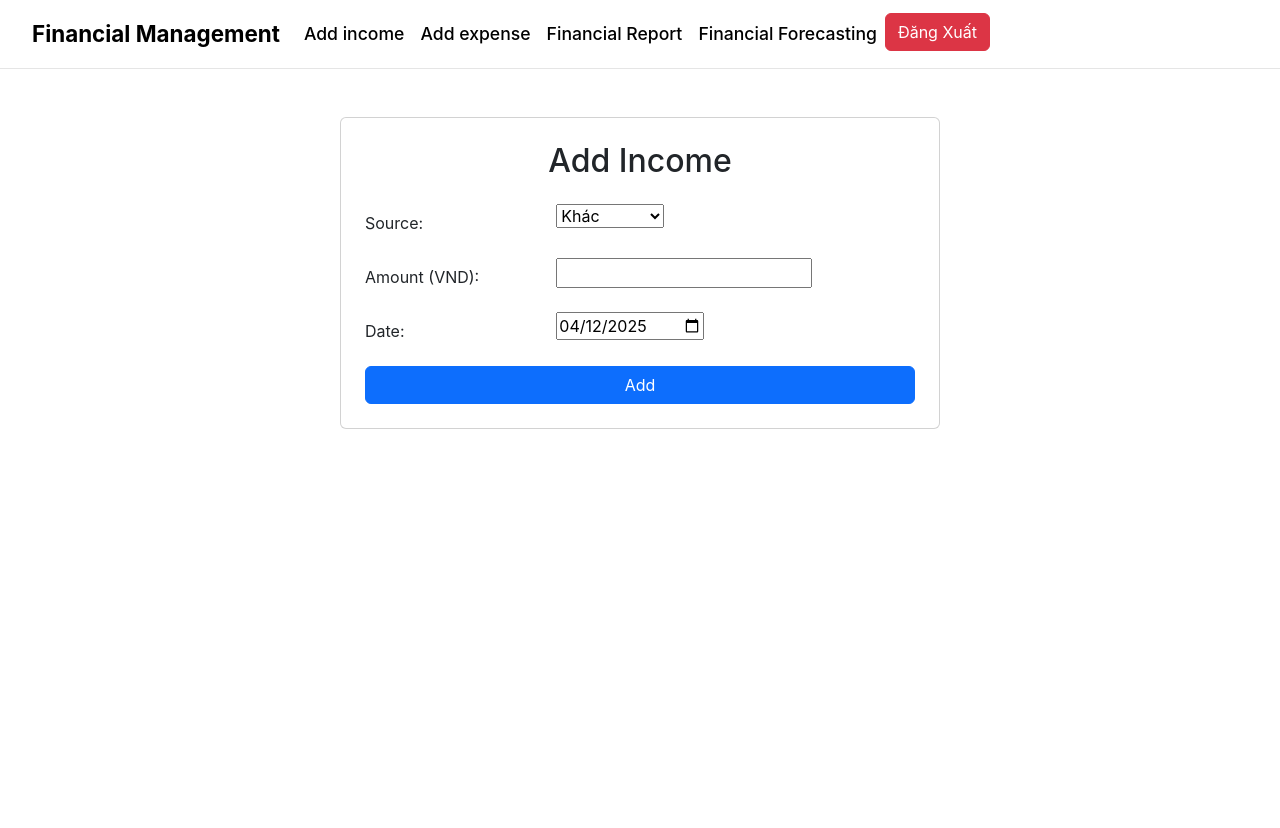
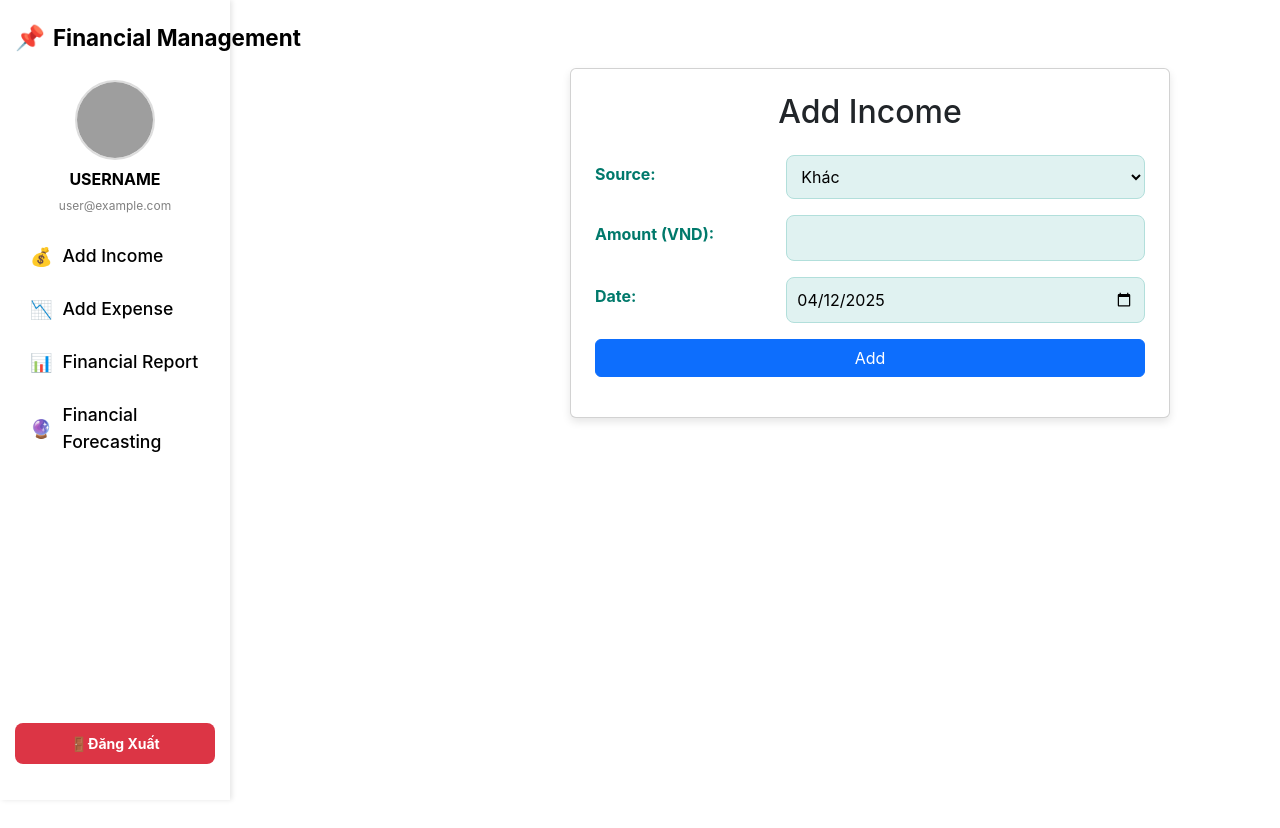
Before and after one commit to PhuongPhamDuc2108/finance, a Django app: page /add_income/ in a window 1280 px wide. Before the commit the page ends 429 px from the top, so only its background shows below. Run offline with Django 5.2, Linux system fonts and the light colour scheme; a user stored in the database is signed in; grey boxes are pictures that could not be loaded.

Commit message:
update navbar

```diff
--- a/finance/static/add_income/style.css
+++ b/finance/static/add_income/style.css
@@ -1,60 +1,46 @@
-/* Căn chỉnh lại container để form không quá to và ở giữa */
-.container {
-    max-width: 600px;  /* Tăng chiều rộng tối đa của form */
-    margin-top: 60px;  /* Tạo khoảng cách trên form */
-    margin-bottom: 20px;
+body {
+    background-color: #E0F7FA; /* Light cyan background */
 }
 
-/* Tạo card có góc bo tròn và bóng nhẹ */
-.card {
-    padding: 30px;  /* Tăng padding cho form */
-    border-radius: 10px;  /* Góc bo tròn */
-    box-shadow: 0px 4px 12px rgba(0, 0, 0, 0.1);  /* Bóng nhẹ */
+.container {
+    height: 100%;
 }
 
-/* Tăng kích thước cho các trường nhập liệu */
-.form-control {
-    width: 100%;  /* Đảm bảo textbox chiếm toàn bộ chiều rộng */
-    padding: 10px 15px;  /* Điều chỉnh padding cho textbox */
-    font-size: 16px;  /* Kích thước chữ lớn hơn */
-    border-radius: 10px;  /* Bo góc cho textbox */
-    border: 1px solid #ced4da;  /* Viền sáng nhẹ cho textbox */
+.card {
+    border-radius: 15px;
+    box-shadow: 0 4px 8px rgba(0, 0, 0, 0.1);
+    background-color: #E3F2FD; /* Light blue background for the form */
 }
 
-/* Căn chỉnh các label trên textbox */
-.form-group label {
-    font-weight: bold;  /* Làm đậm chữ */
-    margin-bottom: 5px;  /* Thêm khoảng cách dưới label */
+label {
+    display: flex;
+    align-items: center;
+    font-weight: bold;
+    color: #00796B; /* Teal color */
 }
 
-/* Điều chỉnh nút đăng ký */
-button[type="submit"] {
-    width: 100%;  /* Nút chiếm toàn bộ chiều rộng */
-    padding: 12px;  /* Thêm padding cho nút */
-    background-color: #007bff;  /* Màu nền nút */
-    color: white;  /* Màu chữ của nút */
-    border-radius: 10px;  /* Bo tròn góc cho nút */
-    font-size: 18px;  /* Kích thước chữ */
-    cursor: pointer;  /* Hiệu ứng con trỏ khi hover */
+input, select, textarea {
+    border-radius: 8px;
+    border: 1px solid #B2DFDB; /* Light teal border */
+    padding: 10px;
+    width: 100%;
+    background-color: #E0F2F1; /* Light green-blue background for inputs */
 }
 
-/* Thêm hiệu ứng hover khi di chuột qua nút */
-button[type="submit"]:hover {
-    background-color: #0056b3;  /* Đổi màu nền khi hover vào nút */
+button {
+    border-radius: 8px;
+    padding: 10px;
+    font-size: 16px;
+    background-color: #FF7043; /* Deep orange background */
+    border-color: #FF7043;
+    color: white;
 }
 
-/* Căn chỉnh các liên kết phía dưới */
-.text-center a {
-    color: #007bff;  /* Màu chữ của liên kết */
-    text-decoration: none;
+button.btn-primary:hover {
+    background-color: #F4511E; /* Darker deep orange */
+    border-color: #E64A19;
 }
 
-/* Đổi màu khi hover vào liên kết */
-.text-center a:hover {
-    text-decoration: underline;  /* Gạch dưới khi hover */
+h2 {
+    color: #00796B; /* Teal color */
 }
-
-/* Đảm bảo khoảng cách giữa các trường nhập liệu */
-.form-group {
-    margin-bottom: 25px;  /* Thêm khoảng cách dưới mỗi trường */
-}
--- a/finance/templates/finance/add_income.html
+++ b/finance/templates/finance/add_income.html
@@ -1,5 +1,5 @@
+<link href="/static/add_income/style.css" rel="stylesheet">
 {% extends 'finance/base_generic.html' %}
-<link href="/static/add_income/style.css" rel="stylesheet">
 
 {% block content %}
 <div class="container d-flex justify-content-center align-items-start mt-5">
--- a/finance/templates/finance/base_generic.html
+++ b/finance/templates/finance/base_generic.html
@@ -6,52 +6,171 @@
     <title>Quản Lý Tài Chính Cá Nhân</title>
     <link href="https://cdn.jsdelivr.net/npm/bootstrap@5.3.0-alpha1/dist/css/bootstrap.min.css" rel="stylesheet"/>
     <link href="./static/base/style.css" rel="stylesheet">
+    <style>
+        /* Định dạng Sidebar */
+        .sidebar {
+            width: 230px; /* Giảm chiều rộng một chút để không chiếm quá nhiều không gian */
+            height: 100vh; /* Chiều cao 100% màn hình */
+            background-color: #ffffff; /* Màu nền trắng */
+            box-shadow: 2px 0 5px rgba(0, 0, 0, 0.1); /* Đổ bóng nhẹ cho sidebar */
+            padding: 20px 15px; /* Căn chỉnh padding */
+            display: flex;
+            flex-direction: column;
+            justify-content: space-between;
+        }
+
+        /* Định dạng phần User Info */
+        .user-info {
+            text-align: center;
+            margin-bottom: 20px; /* Khoảng cách giữa user info và menu */
+        }
+
+        .user-info img {
+            width: 80px; /* Kích thước avatar */
+            height: 80px;
+            object-fit: cover;
+            border-radius: 50%;
+            border: 2px solid #ddd; /* Viền nhẹ */
+            margin-bottom: 10px;
+        }
+
+        .user-info h5 {
+            font-size: 16px;
+            font-weight: bold;
+        }
+
+        .user-info p {
+            font-size: 12px;
+            color: gray;
+        }
+
+        /* Menu items */
+        .navbar-nav {
+            flex-grow: 1;
+        }
+
+        .nav-item {
+            margin-bottom: 10px; /* Khoảng cách giữa các item */
+        }
+
+        .nav-link {
+            display: flex;
+            align-items: center;
+            padding: 10px;
+            border-radius: 8px;
+            font-size: 14px;
+            font-weight: 500;
+            color: #333;
+            transition: background 0.3s ease;
+        }
+
+        .nav-link:hover {
+            background: rgba(0, 0, 0, 0.05);
+        }
+
+        /* Căn chỉnh icon và chữ */
+        .nav-link span {
+            margin-right: 10px;
+            font-size: 18px;
+        }
+
+        /* Nút đăng xuất */
+        .logout-btn {
+            width: 100%;
+            background-color: #dc3545;
+            color: white;
+            padding: 10px;
+            border: none;
+            border-radius: 8px;
+            font-size: 14px;
+            font-weight: bold;
+            transition: background 0.3s ease;
+            display: flex;
+            align-items: center;
+            justify-content: center;
+        }
+
+        .logout-btn:hover {
+            background-color: #c82333;
+        }
+
+        /* Định dạng phần nội dung chính */
+        .main-content {
+            margin-left: 230px; /* Dịch nội dung sang phải, vừa đúng với sidebar */
+            padding: 20px;
+            flex: 1;
+        }
+
+    </style>
 </head>
 <body>
-    <nav class="navbar navbar-expand-lg navbar-light bg-light">
-        <div class="container-fluid">
-            <a class="navbar-brand" href="{% url 'home' %}">Financial Management</a>
-            <button class="navbar-toggler" type="button" data-bs-toggle="collapse" data-bs-target="#navbarNav" aria-controls="navbarNav" aria-expanded="false" aria-label="Toggle navigation">
-                <span class="navbar-toggler-icon"></span>
-            </button>
-            <div class="collapse navbar-collapse" id="navbarNav">
+    <div class="d-flex">
+        <!-- Sidebar -->
+        <nav class="sidebar">
+            <div>
+                <div class="navbar-brand d-flex align-items-center mb-4">
+                    <span class="fs-4">📌</span>
+                    <span class="ms-2 fw-bold">Financial Management</span>
+                </div>
+
+                <!-- User Info -->
+                <div class="user-info">
+                    <img src="path/to/profile-pic.jpg" alt="User Profile Picture">
+                    <h5>USERNAME</h5>
+                    <p>user@example.com</p>
+                </div>
+
+                <!-- Menu -->
                 <ul class="navbar-nav">
                     <li class="nav-item">
-                        <a class="nav-link" href="{% url 'add_income' %}">Add income</a>
+                        <a class="nav-link" href="{% url 'add_income' %}">
+                            <span>💰</span> Add Income
+                        </a>
                     </li>
                     <li class="nav-item">
-                        <a class="nav-link" href="{% url 'add_expense' %}">Add expense</a>
+                        <a class="nav-link" href="{% url 'add_expense' %}">
+                            <span>📉</span> Add Expense
+                        </a>
                     </li>
                     <li class="nav-item">
-                        <a class="nav-link" href="{% url 'financial_report' %}">Financial Report</a>
+                        <a class="nav-link" href="{% url 'financial_report' %}">
+                            <span>📊</span> Financial Report
+                        </a>
                     </li>
                     <li class="nav-item">
-                        <a class="nav-link" href="{% url 'forecast_finance' %}">Financial Forecasting</a>
+                        <a class="nav-link" href="{% url 'forecast_finance' %}">
+                            <span>🔮</span> Financial Forecasting
+                        </a>
                     </li>
-                    {% if user.is_authenticated %}
-                        <form action="{% url 'logout' %}" method="POST" style="display:inline;">
-                            {% csrf_token %}
-                            <button type="submit" class="btn btn-danger">Đăng Xuất</button>
-                        </form>
-
-                    {% else %}
-                        <li class="nav-item">
-                            <a class="nav-link" href="{% url 'login' %}">Login</a>
-                        </li>
-                        <li class="nav-item">
-                            <a class="nav-link" href="{% url 'register' %}">Register</a>
-                        </li>
-                    {% endif %}
                 </ul>
             </div>
+
+            <!-- Đăng Xuất -->
+            <div>
+                {% if user.is_authenticated %}
+                    <form action="{% url 'logout' %}" method="POST">
+                        {% csrf_token %}
+                        <button type="submit" class="logout-btn">
+                            <span>🚪</span> Đăng Xuất
+                        </button>
+                    </form>
+                {% else %}
+                    <a class="nav-link" href="{% url 'login' %}">
+                        <span>🔑</span> Login
+                    </a>
+                    <a class="nav-link" href="{% url 'register' %}">
+                        <span>📝</span> Register
+                    </a>
+                {% endif %}
+            </div>
+        </nav>
+
+        <!-- Nội dung chính -->
+        <div class="main-content">
+            {% block content %}
+            {% endblock %}
         </div>
-    </nav>
-
-    <div class="container mt-4">
-        {% block content %}
-        {% endblock %}
     </div>
-
     <script src="https://cdn.jsdelivr.net/npm/@popperjs/core@2.9.1/dist/umd/popper.min.js"></script>
     <script src="https://cdn.jsdelivr.net/npm/bootstrap@5.3.0-alpha1/dist/js/bootstrap.min.js"></script>
 </body>
```
Also changed, not shown: finance/static/add_expense/style.css (+39 -19 lines), db.sqlite3.
